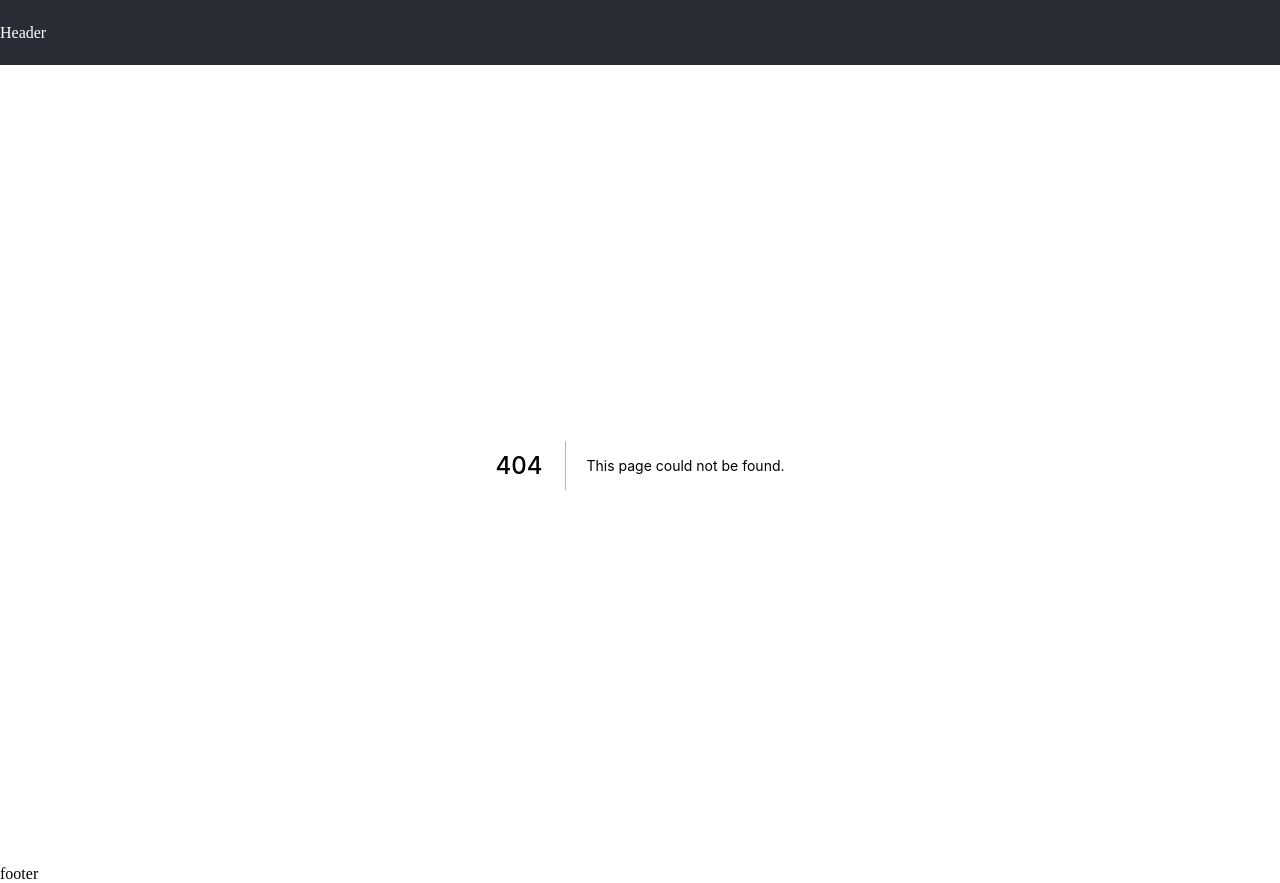
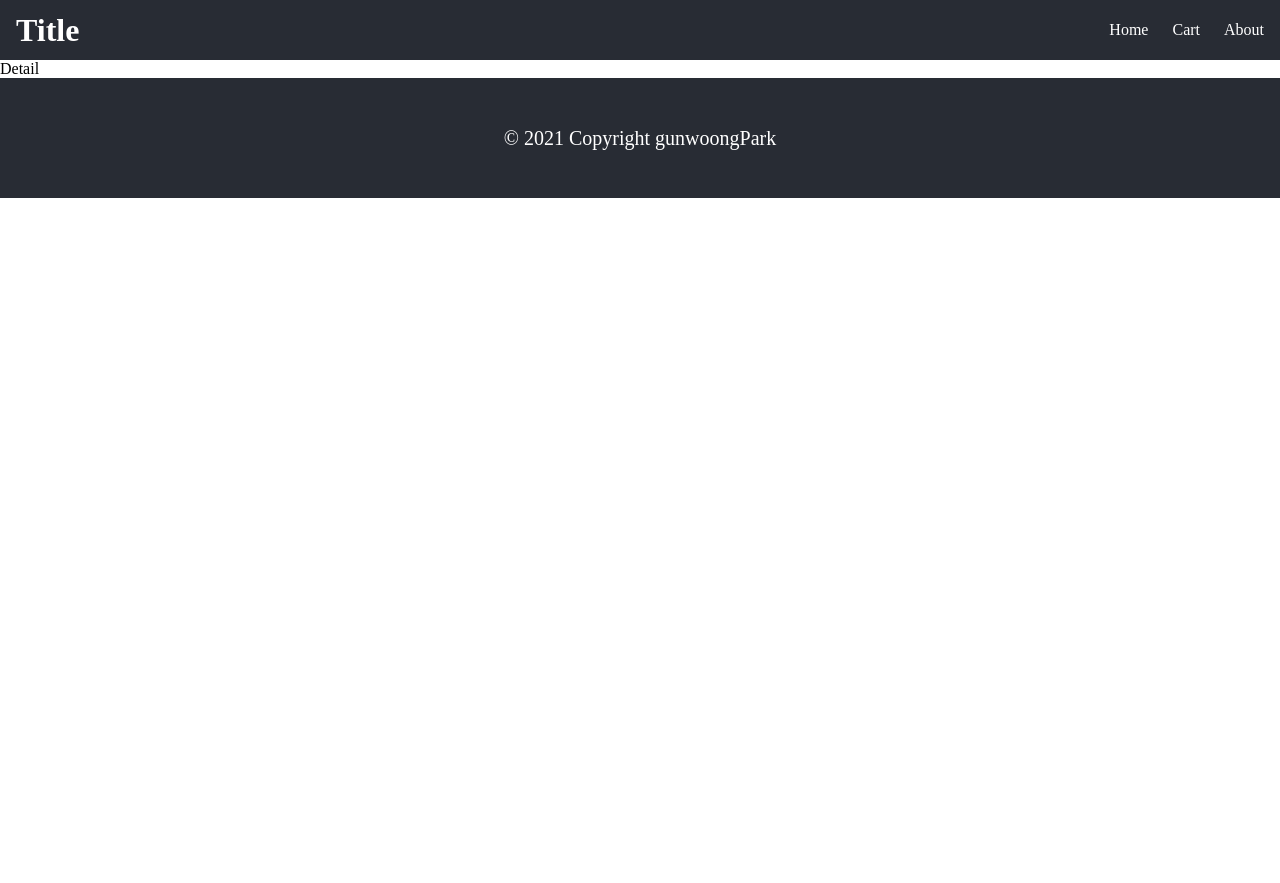
Before and after one commit to gunwoongPark/Hit-Next, a Next.js app: page /view/1 in a window 1280 px wide. Before the commit this address had no page. After the commit the page ends 800 px from the top, so only its background shows below. Built offline with nearby package versions, Linux system fonts and the light colour scheme.

Commit message:
데이터 불러오기 및 출력

```diff
--- a/package.json
+++ b/package.json
@@ -10,6 +10,7 @@
   },
   "dependencies": {
     "@types/styled-components": "^5.1.15",
+    "axios": "^0.24.0",
     "eslint-config-airbnb": "^18.2.1",
     "eslint-config-prettier": "^8.3.0",
     "eslint-plugin-import": "^2.25.2",
--- a/pages/_document.tsx
+++ b/pages/_document.tsx
@@ -1,31 +1,31 @@
 import Document, { Html, Head, Main, NextScript, DocumentContext } from 'next/document';
-import { ServerStyleSheet } from 'styled-components';
+// import { ServerStyleSheet } from 'styled-components';
 
 class MyDocument extends Document {
-  static async getInitialProps(ctx: DocumentContext) {
-    const sheet = new ServerStyleSheet();
-    const originalRenderPage = ctx.renderPage;
+  //   static async getInitialProps(ctx: DocumentContext) {
+  //     const sheet = new ServerStyleSheet();
+  //     const originalRenderPage = ctx.renderPage;
 
-    try {
-      ctx.renderPage = () =>
-        originalRenderPage({
-          enhanceApp: (App) => (props) => sheet.collectStyles(<App {...props} />),
-        });
+  //     try {
+  //       ctx.renderPage = () =>
+  //         originalRenderPage({
+  //           enhanceApp: (App) => (props) => sheet.collectStyles(<App {...props} />),
+  //         });
 
-      const initialProps = await Document.getInitialProps(ctx);
-      return {
-        ...initialProps,
-        styles: (
-          <>
-            {initialProps.styles}
-            {sheet.getStyleElement()}
-          </>
-        ),
-      };
-    } finally {
-      sheet.seal();
-    }
-  }
+  //       const initialProps = await Document.getInitialProps(ctx);
+  //       return {
+  //         ...initialProps,
+  //         styles: (
+  //           <>
+  //             {initialProps.styles}
+  //             {sheet.getStyleElement()}
+  //           </>
+  //         ),
+  //       };
+  //     } finally {
+  //       sheet.seal();
+  //     }
+  //   }
 
   render() {
     return (
--- /dev/null
+++ b/pages/view/[id].tsx
@@ -0,0 +1,5 @@
+import React from 'react';
+
+export default function Detail() {
+  return <>Detail</>;
+}
--- a/src/components/Footer.tsx
+++ b/src/components/Footer.tsx
@@ -1,5 +1,6 @@
 import React from 'react';
+import { Container } from '../styles/Footer';
 
 export default function Footer() {
-  return <div>footer</div>;
+  return <Container>© 2021 Copyright gunwoongPark</Container>;
 }
--- a/src/components/Header.tsx
+++ b/src/components/Header.tsx
@@ -1,6 +1,16 @@
 import React from 'react';
-import { Container, Title } from '../styles/Header';
+import { Container, Nav, NavContainer, Title } from '../styles/Header';
 
 export default function Header() {
-  return <Container>Header</Container>;
+  return (
+    <Container>
+      <Title>Title</Title>
+
+      <NavContainer>
+        <Nav>Home</Nav>
+        <Nav>Cart</Nav>
+        <Nav>About</Nav>
+      </NavContainer>
+    </Container>
+  );
 }
--- /dev/null
+++ b/src/styles/Footer.tsx
@@ -0,0 +1,14 @@
+import styled from 'styled-components';
+
+export const Container = styled.div`
+  width: 100%;
+  height: 120px;
+  background: #282c34;
+  color: white;
+  position: relative;
+  font-size: 1.25rem;
+  bottom: 0;
+  display: flex;
+  justify-content: center;
+  align-items: center;
+`;
--- a/src/styles/Header.tsx
+++ b/src/styles/Header.tsx
@@ -3,10 +3,25 @@ import styled from 'styled-components';
 export const Container = styled.div`
   display: flex;
   width: 100%;
-  height: 65px;
+  height: 60px;
   background: #282c34;
   color: white;
   align-items: center;
+  justify-content: space-between;
 `;
 
-export const Title = styled.h1``;
+export const Title = styled.h1`
+  margin: 0 0 0 1rem;
+`;
+
+export const NavContainer = styled.ul`
+  margin: 0 1rem 0 0;
+  list-style: none;
+  display: flex;
+`;
+
+export const Nav = styled.li`
+  & + & {
+    margin-left: 1.5rem;
+  }
+`;
--- a/styles/globals.css
+++ b/styles/globals.css
@@ -13,3 +13,7 @@ a {
 * {
   box-sizing: border-box;
 }
+
+p {
+  margin: 0;
+}
```
Also changed, not shown: pages/index.tsx (+27 -2 lines), src/components/ItemList.tsx (added, +26 -0 lines), src/styles/ItemList.tsx (added, +30 -0 lines), 1 other file (tests, documents, lock files or other folders).
